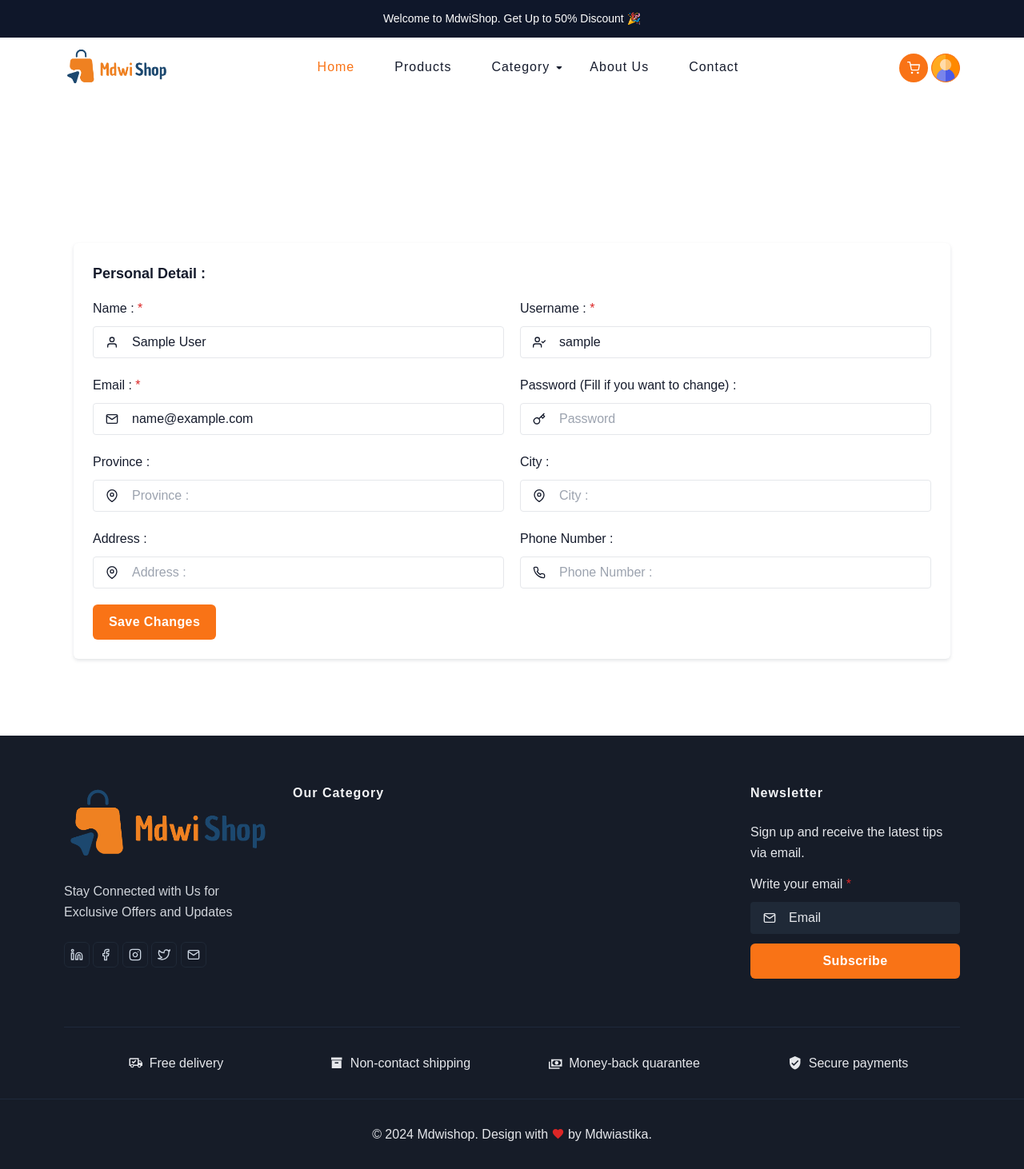
After one commit to mdwiastika/RichTokoOnline, a PHP site: page /my-profile in a window 1280 px wide. The commit adds this page. Shown: the whole page at 80% size. Run offline with PHP 8.4, Linux system fonts and the light colour scheme; the visitor is signed in with stand-in values (Sample User, id 1); data that the repository does not hold is empty; style sheets or scripts are compiled from the project's sources; some libraries are stand-ins or nearby versions.

Commit message:
feat: my profile for update user

```diff
--- /dev/null
+++ b/views/my-profile/index.php
@@ -0,0 +1,110 @@
+<?php
+$title = 'Home';
+include_once './../partials/header.php';
+if (!isset($_SESSION['user'])) {
+    header('Location: /auth/login.php');
+    exit;
+}
+$user = isset($_SESSION['user']) ? $_SESSION['user'] : null;
+?>
+<!-- Start Hero -->
+<section class="relative lg:pb-24 pb-16">
+    <div class="md:container container-fluid relative">
+        <div class="relative overflow-hidden md:rounded-md h-52 bg-[url('../../assets/images/hero/pages.html')] bg-center bg-no-repeat bg-cover"></div>
+    </div><!--end container-->
+
+    <div class="container relative md:mt-24 mt-16">
+        <div class="md:flex justify-center">
+            <div class="w-full md:px-3 mt-6 md:mt-0">
+                <div class="p-6 rounded-md shadow-sm bg-white">
+                    <h5 class="text-lg font-semibold mb-4">Personal Detail :</h5>
+                    <form method="post" action="/api/update-user.php">
+                        <div class="grid lg:grid-cols-2 grid-cols-1 gap-5">
+                            <div>
+                                <label class="form-label font-medium">Name : <span class="text-red-600">*</span></label>
+                                <div class="form-icon relative mt-2">
+                                    <i data-feather="user" class="w-4 h-4 absolute top-3 start-4"></i>
+                                    <input type="text" class="ps-12 w-full py-2 px-3 h-10 bg-transparent  rounded outline-none border border-gray-300 focus:ring-0" placeholder="Name:" id="name" name="name" required="" value="<?php echo isset($user['name']) ? $user['name'] : ''; ?>">
+                                </div>
+                            </div>
+                            <div>
+                                <label class="form-label font-medium">Username : <span class="text-red-600">*</span></label>
+                                <div class="form-icon relative mt-2">
+                                    <i data-feather="user-check" class="w-4 h-4 absolute top-3 start-4"></i>
+                                    <input type="text" class="ps-12 w-full py-2 px-3 h-10 bg-transparent  rounded outline-none border border-gray-300 focus:ring-0" placeholder="Username:" id="username" name="username" required="" value="<?php echo isset($user['username']) ? $user['username'] : ''; ?>">
+                                </div>
+                            </div>
+                            <div>
+                                <label class="form-label font-medium">Email : <span class="text-red-600">*</span></label>
+                                <div class="form-icon relative mt-2">
+                                    <i data-feather="mail" class="w-4 h-4 absolute top-3 start-4"></i>
+                                    <input type="email" class="ps-12 w-full py-2 px-3 h-10 bg-transparent  rounded outline-none border border-gray-300 focus:ring-0" placeholder="Email" name="email" required="" value="<?php echo isset($user['email']) ? $user['email'] : ''; ?>">
+                                </div>
+                            </div>
+                            <div>
+                                <label class="form-label font-medium">Password (Fill if you want to change) : </label>
+                                <div class="form-icon relative mt-2">
+                                    <i data-feather="key" class="w-4 h-4 absolute top-3 start-4"></i>
+                                    <input type="password" class="ps-12 w-full py-2 px-3 h-10 bg-transparent  rounded outline-none border border-gray-300 focus:ring-0" placeholder="Password" name="password">
+                                </div>
+                            </div>
+                            <div>
+                                <label class="form-label font-medium">Province : </label>
+                                <div class="form-icon relative mt-2">
+                                    <i data-feather="map-pin" class="w-4 h-4 absolute top-3 start-4"></i>
+                                    <input name="province" id="province" type="text" class="ps-12 w-full py-2 px-3 h-10 bg-transparent  rounded outline-none border border-gray-300 focus:ring-0" placeholder="Province :" value="<?php echo isset($user['province']) ? $user['province'] : ''; ?>">
+                                </div>
+                            </div>
+                            <div>
+                                <label class="form-label font-medium">City : </label>
+                                <div class="form-icon relative mt-2">
+                                    <i data-feather="map-pin" class="w-4 h-4 absolute top-3 start-4"></i>
+                                    <input name="city" id="city" type="text" class="ps-12 w-full py-2 px-3 h-10 bg-transparent  rounded outline-none border border-gray-300 focus:ring-0" placeholder="City :" value="<?php echo isset($user['city']) ? $user['city'] : ''; ?>">
+                                </div>
+                            </div>
+                            <div>
+                                <label class="form-label font-medium">Address : </label>
+                                <div class="form-icon relative mt-2">
+                                    <i data-feather="map-pin" class="w-4 h-4 absolute top-3 start-4"></i>
+                                    <input name="address" id="address" type="text" class="ps-12 w-full py-2 px-3 h-10 bg-transparent  rounded outline-none border border-gray-300 focus:ring-0" placeholder="Address :" value="<?php echo isset($user['address']) ? $user['address'] : ''; ?>">
+                                </div>
+                            </div>
+                            <div>
+                                <label class="form-label font-medium">Phone Number : </label>
+                                <div class="form-icon relative mt-2">
+                                    <i data-feather="phone" class="w-4 h-4 absolute top-3 start-4"></i>
+                                    <input name="phone_number" id="phone_number" type="number" class="ps-12 w-full py-2 px-3 h-10 bg-transparent  rounded outline-none border border-gray-300 focus:ring-0" placeholder="Phone Number :" value="<?php echo isset($user['phone_number']) ? $user['phone_number'] : ''; ?>">
+                                </div>
+                            </div>
+                        </div>
+
+                        <input type="submit" id="submit" name="send" class="py-2 px-5 inline-block font-semibold tracking-wide align-middle duration-500 text-base text-center bg-orange-500 text-white rounded-md mt-5" value="Save Changes">
+                    </form><!--end form-->
+                </div>
+            </div>
+        </div><!--end grid-->
+    </div><!--end container-->
+</section><!--end section-->
+<!-- End Hero -->
+
+<?php
+include_once './../partials/footer.php';
+?>
+<?php
+if (isset($_SESSION['success'])) {
+    echo "<script>Swal.fire({
+            icon: 'success',
+            title: 'Success',
+            text: '" . $_SESSION['success'] . "'
+        });</script>";
+    unset($_SESSION['success']);
+}
+if (isset($_SESSION['error'])) {
+    echo "<script>Swal.fire({
+            icon: 'error',
+            title: 'Error',
+            text: '" . $_SESSION['error'] . "'
+        });</script>";
+    unset($_SESSION['error']);
+}
+?>
--- a/views/partials/header.php
+++ b/views/partials/header.php
@@ -109,6 +109,14 @@ $parent_categories = $pdo->query("SELECT
                                 ?>
                                 <p class="text-slate-400 pt-2 px-4">Welcome. <?= $name ?> </p>
                             </li>
+                            <?php if (isset($_SESSION['user'])) : ?>
+                                <li>
+                                    <a href="/my-profile" class="flex items-center font-medium py-2 px-4 hover:text-orange-500"><i data-feather="user" class="h-4 w-4 me-2"></i>My Profile</a>
+                                </li>
+                                <li>
+                                    <a href="/history-transaction" class="flex items-center font-medium py-2 px-4 hover:text-orange-500"><i data-feather="credit-card" class="h-4 w-4 me-2"></i>Transaction</a>
+                                </li>
+                            <?php endif; ?>
                             <li>
                                 <?php
                                 if (isset($_SESSION['user'])) {
```
Also changed, not shown: views/api/update-user.php (added, +46 -0 lines).
